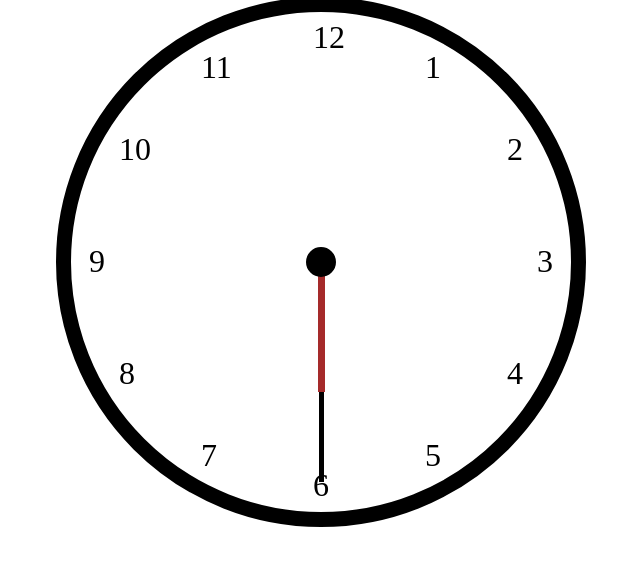
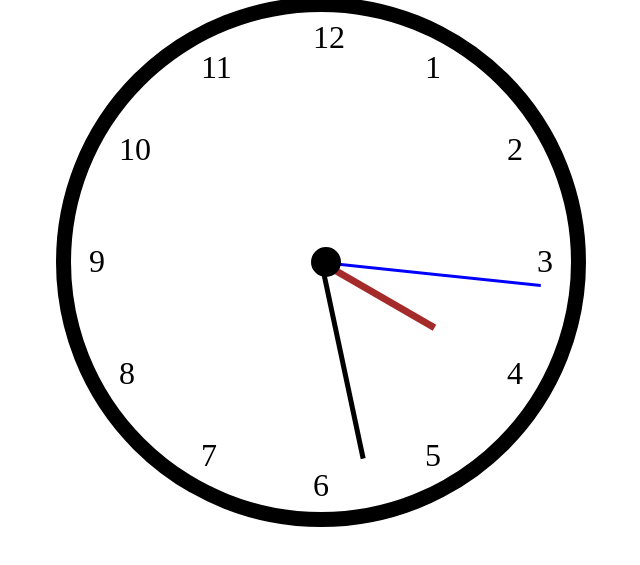
Before and after one commit to Saif-Uddin-93/Clock, a plain HTML site: page index.html in a window 1280 px wide. Shown: the part 183-748 px from the top of the page, without its empty margins (319-959 px from the left). Drawn offline with nearby package versions, Linux system fonts and the light colour scheme.

Commit message:
analogue clock showing correct time

```diff
--- a/index.html
+++ b/index.html
@@ -15,8 +15,15 @@
         <div class="analogue-clock">
             <div class="ac-border"></div>
             <div class="hours"></div>
-            <div class="long-hand"></div>
-            <div class="short-hand"></div>
+            <div class="wrapper-second-hand">
+                <div class="second-hand"></div>
+            </div>
+            <div class="wrapper-minute-hand">
+                <div class="minute-hand"></div>
+            </div>
+            <div class="wrapper-hour-hand">
+                <div class="hour-hand"></div>
+            </div>
             <div class="center-point"></div>
         </div>
     </main>
--- a/script.js
+++ b/script.js
@@ -1,11 +1,25 @@
-let digiClock = $(".digital-clock");
-let time = dayjs().format('HH:mm:ss');
-let anaClock = $('.ac-border');
+const digiClock = $(".digital-clock");
+const anaClock = $('.ac-border');
+// let time = dayjs().format('HH:mm:ss');
+
+// let hours = clock.getHours();
+// let minutes = clock.getMinutes();
 
 function updateTime(){
     setInterval(()=>{
-        time = dayjs().format('HH:mm:ss');
+        let time = dayjs().format('HH:mm:ss');
         digiClock.text(time);
+        let clock = new Date()
+        let seconds = clock.getSeconds()-30;
+        let minutes = clock.getMinutes()-30;
+        let hours = clock.getHours()-30;
+        let secsAngle = (360/60)*seconds;
+        let minsAngle = (360/60)*minutes;
+        let hourAngle = (360/12)*hours;
+        // console.log(angle);
+        $(".wrapper-second-hand").css("transform", `rotate(${secsAngle}deg)`)
+        $(".wrapper-minute-hand").css("transform", `rotate(${minsAngle}deg)`)
+        $(".wrapper-hour-hand").css("transform", `rotate(${hourAngle}deg)`)
     }, 1000);
 }
 
--- a/style.css
+++ b/style.css
@@ -15,7 +15,7 @@ main {
 
 .analogue-clock {
     text-align: center;
-    display: flex;
+    display:flex;
     justify-content: center;
     align-items: center;
     position: relative;
@@ -31,27 +31,49 @@ main {
         top: 46.5%;
         left: 48.5%;
     }
-    & .long-hand, .short-hand {
+    & .wrapper-minute-hand, & .wrapper-hour-hand, & .wrapper-second-hand{
+        display:flex;
+        justify-content: center;
+        align-items: center;
         position: absolute;
-        top: 50%;
-        width: 5px;
+        height: 50%;
+        width: 50%;
     }
-    & .long-hand {
-        height: 220px;
-        background-color: black;
-        /* visibility: hidden; */
+    /* & .wrapper-minute-hand{
     }
-    & .short-hand {
-        /* visibility: hidden; */
-        /* top: 50%; */
-        height: 130px;
-        width: 7px;
-        background-color: brown;
-    }
+    & .wrapper-hour-hand{
+        height: 50%;
+        width: 50%;
+        transform: rotate(90deg);
+    } */
     & .center-point{
         /* visibility: hidden; */
         position: absolute;
         border: 15px solid black;
         border-radius: 50%;
+        left: calc(49% - 5px);
     }
 }
+
+.minute-hand, .hour-hand, .second-hand {
+    position: absolute;
+    top: 50%;
+    bottom: 50%;
+    /* top: calc(49% - 1px);
+    left: calc(50% + 5px); */
+}
+& .minute-hand {
+    height: 200px;
+    width: 5px;
+    background-color: black;
+}
+& .hour-hand {
+    height: 130px;
+    width: 7px;
+    background-color: brown;
+}
+& .second-hand {
+    height: 220px;
+    width:3px;
+    background-color: blue;
+}
```
